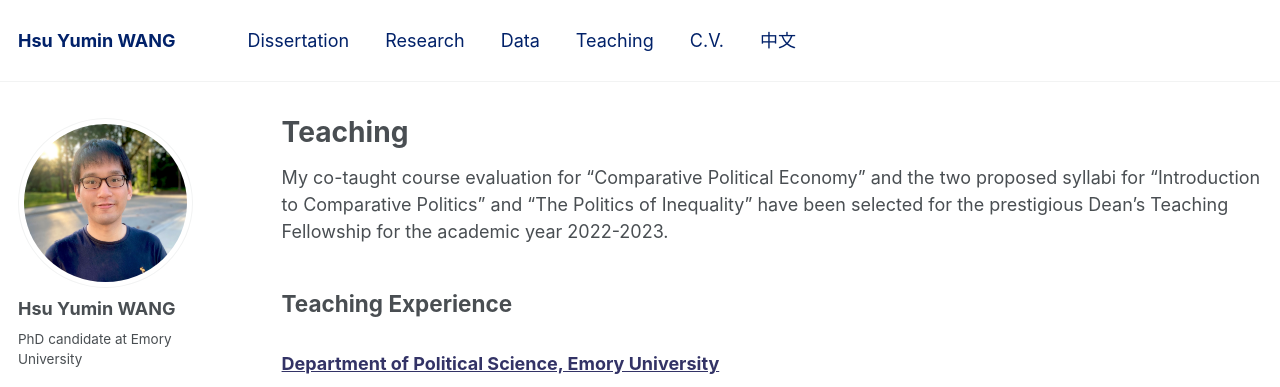
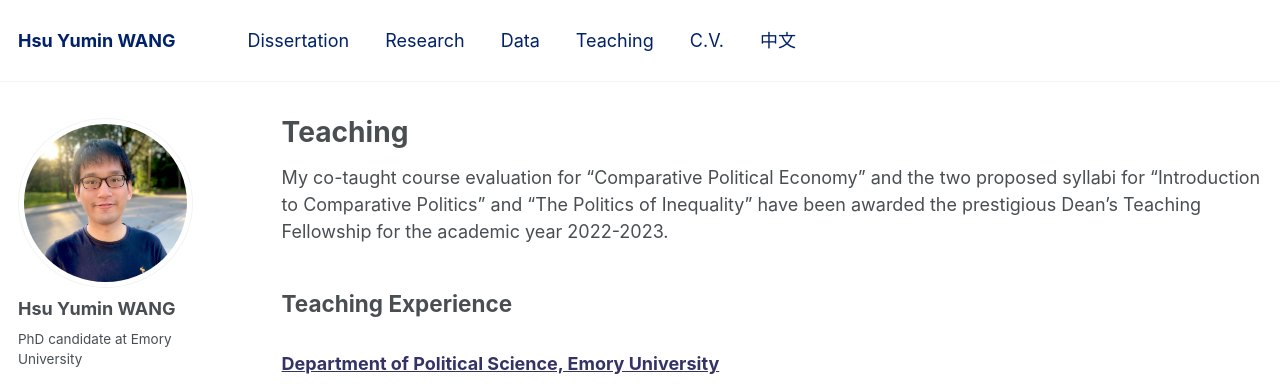
Before and after one commit to hsuyumin/hsuyumin.github.io, a Jekyll site: the page built from _pages/teaching.md, in a window 1280 px wide and 1122 px high. Shown: the top 387 px of the window. Built offline with Jekyll 4.4.1, drawn with Linux system fonts in a browser that asks for light colours; some web fonts are replaced.

Commit message:
Update teaching.md

```diff
--- a/_pages/teaching.md
+++ b/_pages/teaching.md
@@ -5,7 +5,7 @@ permalink: /teaching/
 author_profile: true
 ---
 
-My co-taught course evaluation for "Comparative Political Economy" and the two proposed syllabi for "Introduction to Comparative Politics" and "The Politics of Inequality" have been selected for the prestigious Dean's Teaching Fellowship for the academic year 2022-2023.
+My co-taught course evaluation for "Comparative Political Economy" and the two proposed syllabi for "Introduction to Comparative Politics" and "The Politics of Inequality" have been awarded the prestigious Dean's Teaching Fellowship for the academic year 2022-2023.
 
 ## Teaching Experience
 
```
